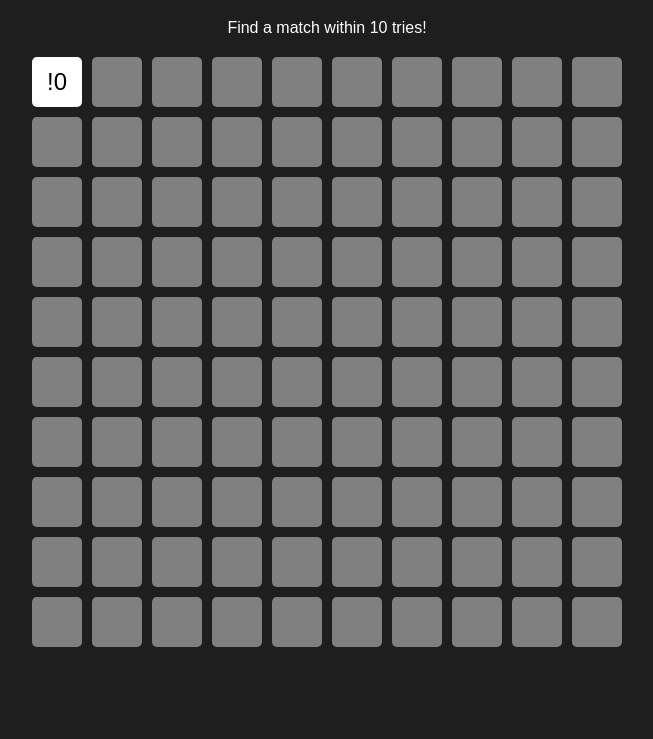
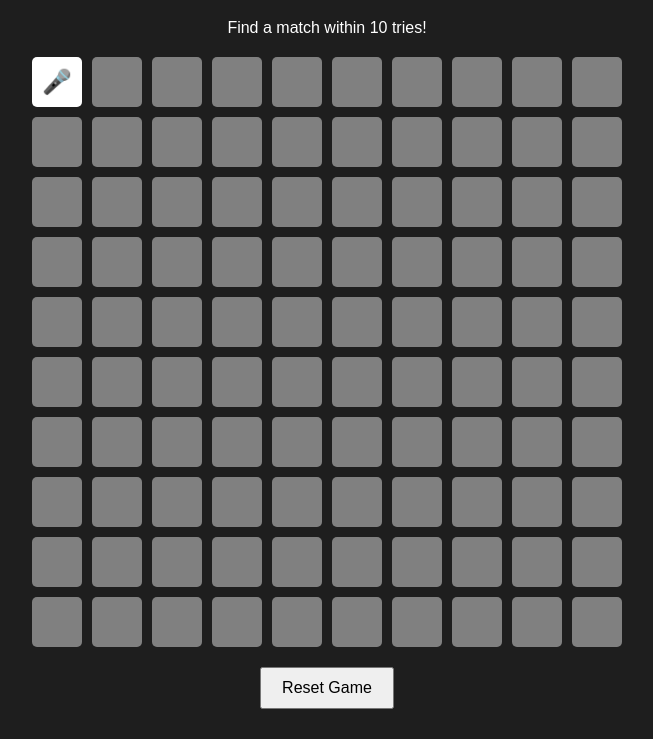
Before and after one commit to TurboMcAwesome21/Cursor-Game, a plain HTML site: page index.html in a window 1280 px wide. Both pictures are taken after a click on the element 370 px from the left and 142 px from the top of the page. Shown: the part 61-800 px from the top of the page, without its empty margins (313-966 px from the left). Drawn offline with Linux system fonts and the light colour scheme.

Commit message:
Update index.html

```diff
--- a/index.html
+++ b/index.html
@@ -3,7 +3,7 @@
 <head>
     <meta charset="UTF-8">
     <meta name="viewport" content="width=device-width, initial-scale=1.0">
-    <title>Matching Game</title>
+    <title>Impossible Matching Game</title>
     <style>
         body {
             font-family: Arial, sans-serif;
@@ -33,37 +33,51 @@
             background-color: white;
             color: black;
         }
+        button {
+            margin-top: 20px;
+            padding: 10px 20px;
+            font-size: 16px;
+            cursor: pointer;
+        }
     </style>
 </head>
 <body>
     <h1>Impossible Matching Game</h1>
     <p id="status">Find a match within 10 tries!</p>
     <div id="gameBoard"></div>
+    <button onclick="resetGame()">Reset Game</button>
 
     <script>
-        const symbols = "!@#$%^&*()_+-=[]{}|;:',.<>?/".split("");
-        const boardSize = 100;
-        const cells = [];
+        const emojis = ["😀", "😂", "😎", "😍", "🤯", "🤡", "🥳", "🤖", "👻", "💩", "🚀", "🎸", "⚡", "🐱", "🐶", "🐸", "🦄", "🌎", "🍕", "🍔", "🍩", "🎃", "🎭", "🎯", "🎮", "🎲", "🎵", "📸", "🚗", "🚴", "🏆", "🏀", "⚽", "⛷", "🏄", "🛶", "🎤", "🎻", "🥁", "🎺", "🥇", "🏹", "🧩", "🎯", "🎳", "🎭", "🎮", "🛹", "🏇", "🚢", "🛩", "🚜", "🚓", "🛸", "🚄", "🗿", "🎡", "🎢", "🎠", "🎨", "🖼", "🏝", "🗼", "🛕", "🕌", "🏰", "🏯", "🛤", "🌋", "🏞", "🏜", "🌅", "🏔", "🌁", "🌉", "🌌", "🌠", "🎇", "✨", "🔥", "💧", "🌊", "☀", "❄", "🌪", "🌈", "🌂", "☂", "🕶", "⌛", "⏳", "⏰", "📅", "📆", "📜", "📖", "📚", "🔮", "💎", "🔑", "🔔", "🎶", "📢", "🔊", "🎧"];
+        let boardSize = 100;
+        let cells = [];
         let attempts = 0;
         let firstSelection = null;
         let status = document.getElementById("status");
 
         function createBoard() {
             const board = document.getElementById("gameBoard");
+            board.innerHTML = "";
+            let shuffledEmojis = [...emojis].sort(() => Math.random() - 0.5);
+            cells = [];
+
             for (let i = 0; i < boardSize; i++) {
                 let cell = document.createElement("div");
                 cell.classList.add("cell");
-                let symbol = symbols[i % symbols.length] + i;
-                cell.dataset.symbol = symbol;
+                let emoji = shuffledEmojis[i % shuffledEmojis.length];
+                cell.dataset.emoji = emoji;
                 cell.addEventListener("click", () => flipCell(cell));
                 board.appendChild(cell);
                 cells.push(cell);
             }
+            status.textContent = "Find a match within 10 tries!";
+            attempts = 0;
+            firstSelection = null;
         }
 
         function flipCell(cell) {
             if (cell.classList.contains("flipped")) return;
-            cell.textContent = cell.dataset.symbol;
+            cell.textContent = cell.dataset.emoji;
             cell.classList.add("flipped");
 
             if (!firstSelection) {
@@ -85,6 +99,12 @@
 
         function endGame() {
             status.textContent = "Don't worry, we know you tried your best. I'm sure you'll do better next time!";
+            document.getElementById("gameBoard").style.gridTemplateColumns = `repeat(${Math.floor(Math.random() * 5) + 5}, 50px)`;
+        }
+
+        function resetGame() {
+            createBoard();
+            document.getElementById("gameBoard").style.gridTemplateColumns = "repeat(10, 50px)";
         }
 
         createBoard();
```
